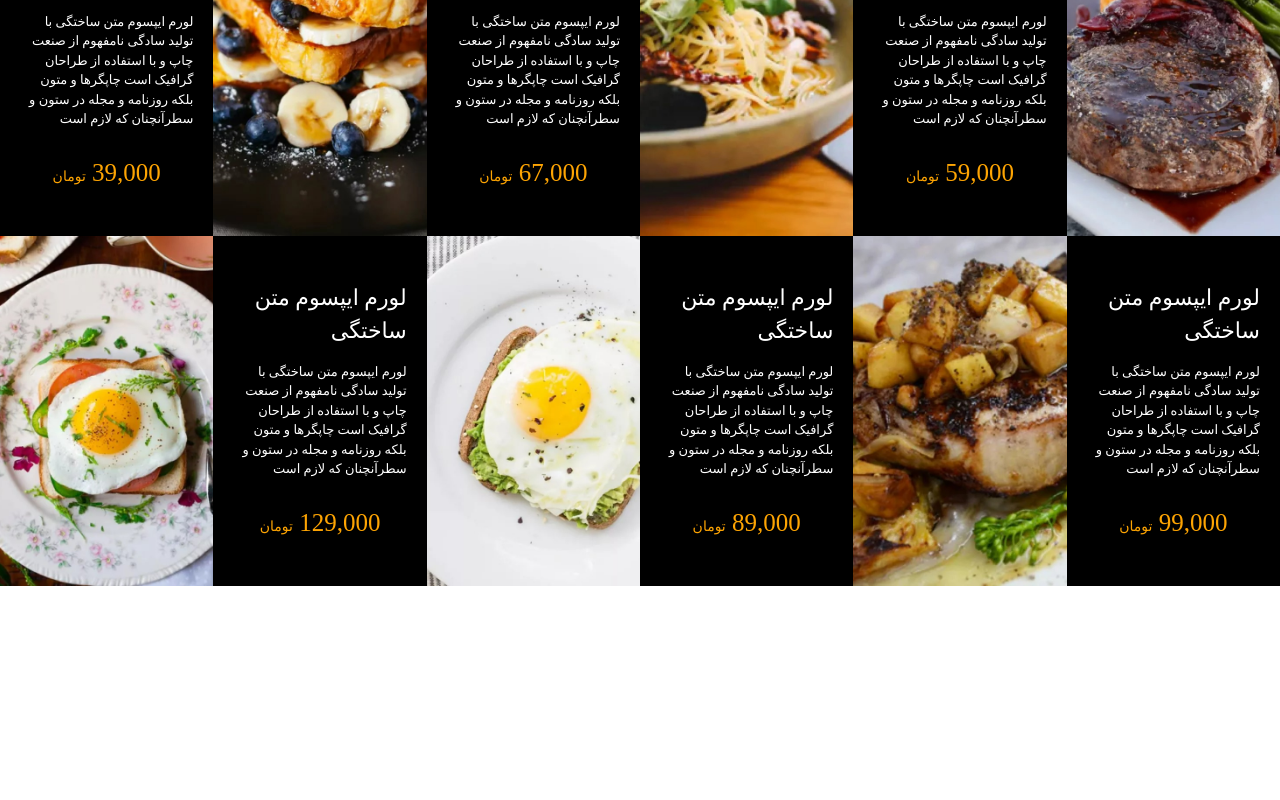
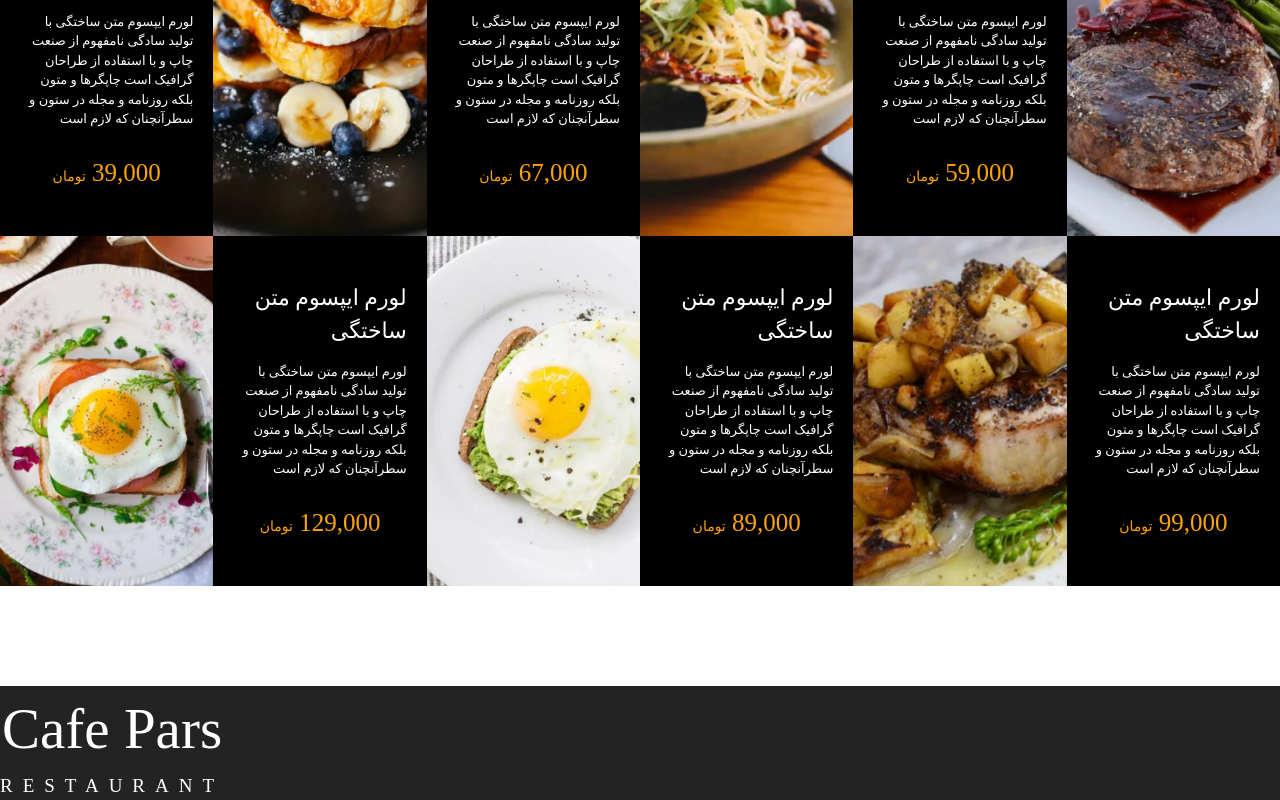
Before and after one commit to amirhpy/Restaurant-Landing, a React (Create React App) app: page / in a window 1280 px wide. Shown: the part 1716-2516 px from the top of the page. Before the commit the page ends 2402 px from the top, so only its background shows below. Built offline with nearby package versions, Linux system fonts and the light colour scheme.

Commit message:
begin footer component

```diff
--- a/src/App.js
+++ b/src/App.js
@@ -6,6 +6,8 @@ import HeaderContent from './components/HeaderContent/HeaderContent';
 import Services from './components/Services/Services';
 import OurMenu from './components/OurMenu/OurMenu';
 
+import Footer from './components/Footer/Footer';
+
 const App = () => {
     return (
         <div className=''>
@@ -13,6 +15,7 @@ const App = () => {
             <Home />
             <Services />
             <OurMenu />
+            <Footer />
         </div>
     );
 };
--- /dev/null
+++ b/src/components/Footer/Footer.js
@@ -0,0 +1,16 @@
+import React from 'react';
+
+const Footer = () => {
+    return (
+        <div className='bg-[#232323] flex justify-between items-center flex-row-reverse'>
+            <div className='flex flex-col items-center text-white-0'>
+                <h2 className='text-[57px]'>Cafe Pars</h2>
+                <p className='text-[19px] tracking-[10px] uppercase'>restaurant</p>
+            </div>
+            <div></div>
+            <div></div>
+        </div>
+    );
+};
+
+export default Footer;
```
Also changed, not shown: src/assets/img/reservations.jpg (added).
